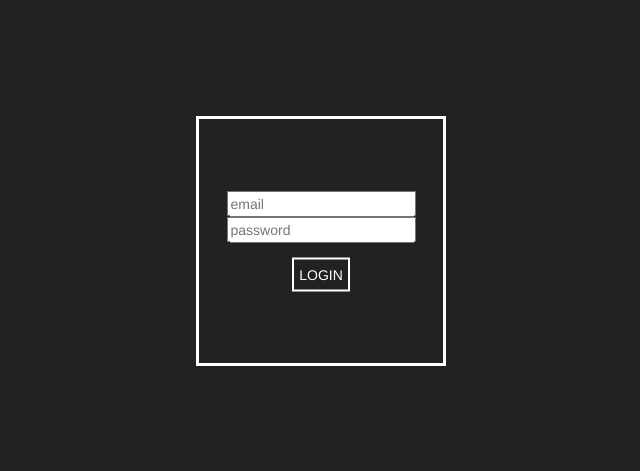
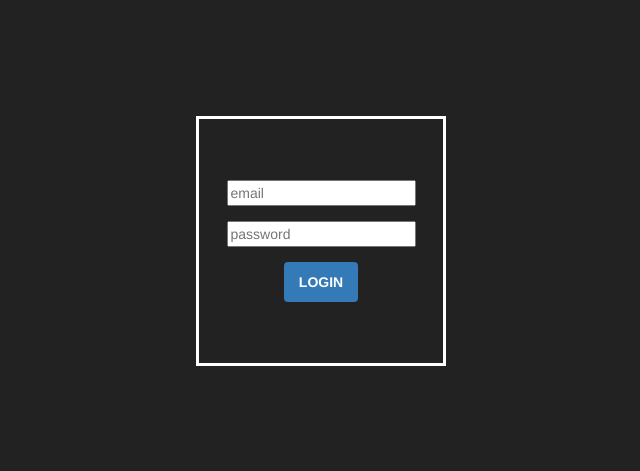
Before and after one commit to Johnhundred/wd1stexam, a PHP site: page / in a window 1280 px wide. Shown: the part 159-630 px from the top of the page, without its empty margins (319-959 px from the left). Run offline with PHP 8.4, Linux system fonts and the light colour scheme; style sheets or scripts are compiled from the project's sources; some libraries are stand-ins or nearby versions.

Commit message:
more styling

```diff
--- a/sass/_login.scss
+++ b/sass/_login.scss
@@ -19,14 +19,36 @@
   text-align: center;
 }
 
-#userEmail {
+#txtUserEmail {
   margin-bottom: 15px;
 }
 
-#btnLogin {
+#txtUserPassword {
+  margin-bottom: 15px;
+
+}
+
+/*#btnLogin {
   background-color: transparent;
   color: white;
   border: 2px solid white;
   padding: 5px;
   margin-top: 15px;
+}*/
+
+#btnLogin {
+  color: white;
+  padding: 10px 15px;
+  border-radius: 4px;
+  font-weight: bold;
+  background: $blue;
+  transition: background 0.3s ease;
+  border: none;
 }
+#btnLogin:hover {
+  opacity: 1;
+  background: lighten($blue, 10%);
+  text-decoration: none;
+  color: white;
+  border: none;
+}
```
